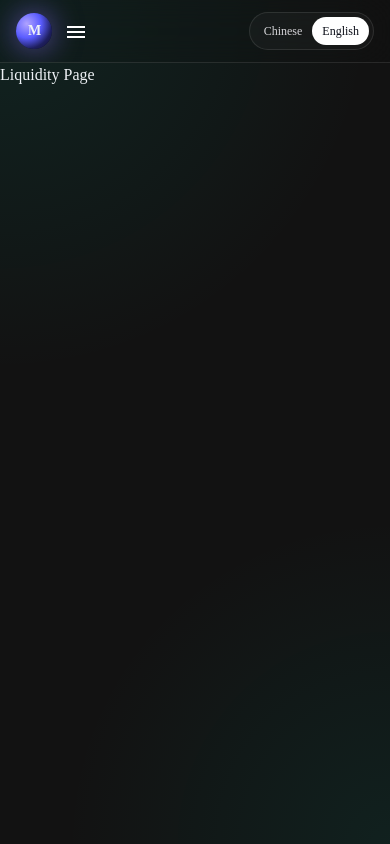
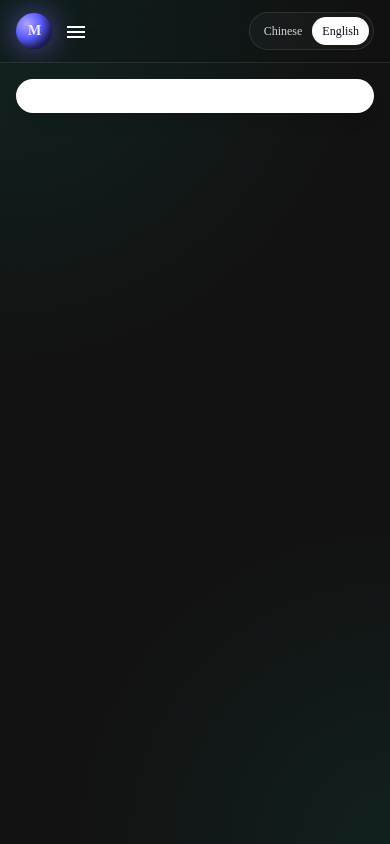
Before and after one commit to typhoonIscoming/my-next-app, a Next.js app: page /en/liquidity in a window 390 px wide. Built offline with nearby package versions, Linux system fonts and the light colour scheme; what wagmi would draw is missing.

Commit message:
流动池

```diff
--- a/app/[local]/(metaSwap)/layout.tsx
+++ b/app/[local]/(metaSwap)/layout.tsx
@@ -5,7 +5,9 @@ export default ({ children }: { children: React.ReactNode }) => {
 	return (
 		<Provider>
 			<Header />
-			<main>{children}</main>
+			<main className='max-w-[1440px] m-auto px-4 py-4 sm:px-6 lg:px-8 pt-0"'>
+				{children}
+			</main>
 		</Provider>
 	);
 };
--- a/app/[local]/(metaSwap)/liquidity/page.tsx
+++ b/app/[local]/(metaSwap)/liquidity/page.tsx
@@ -1,5 +1,9 @@
 'use client';
 
 export default function LiquidityPage() {
-	return <div>Liquidity Page</div>;
+	return (
+		<div className="liquidity-container">
+			<div className="bg-white border border-border rounded-2xl shadow-lg p-4"></div>
+		</div>
+	);
 }
--- a/app/[local]/(metaSwap)/metapool/page.tsx
+++ b/app/[local]/(metaSwap)/metapool/page.tsx
@@ -112,7 +112,7 @@ export default function MetaPoolPage() {
 	}, []);
 
 	return (
-		<div className="max-w-[1440px] m-auto px-4 py-4 sm:px-6 lg:px-8 pt-0">
+		<div className="pool-container">
 			<div className="flex items-center justify-between">
 				<label>{t('swap.poolTitle')}</label>
 				<WhiteButton variant="contained" onClick={() => router.push('/liquidity')}>
--- a/app/[local]/(metaSwap)/metapositions/page.tsx
+++ b/app/[local]/(metaSwap)/metapositions/page.tsx
@@ -12,7 +12,7 @@ export default function PositionsPage() {
 	const { positions, loading, error, stats, refetch } = usePositions();
 	const { isConnected } = useAccount();
 	return (
-		<div className="max-w-[1440px] m-auto px-4 py-4 sm:px-6 lg:px-8 pt-0">
+		<div className="position-container">
 			<h1 className="text-2xl">{t('swap.myPositions')}</h1>
 			<h2 className="text-zinc-400 mt-2 mb-8">{t('swap.positionSlogan')}</h2>
 			<div className="grid grid-cols-1 md:grid-cols-4 gap-6 mb-8">
--- a/hooks/usePositions.ts
+++ b/hooks/usePositions.ts
@@ -109,7 +109,7 @@ export const usePositions = () => {
 			if (queryError) {
 				throw queryError;
 			}
-
+			console.log('liquidity data', data);
 			const processedPositions = ((data || []) as SupabasePositionRow[]).map((position) => {
 				const token0Info = position.token0_data || {
 					symbol: 'UNK',
```
